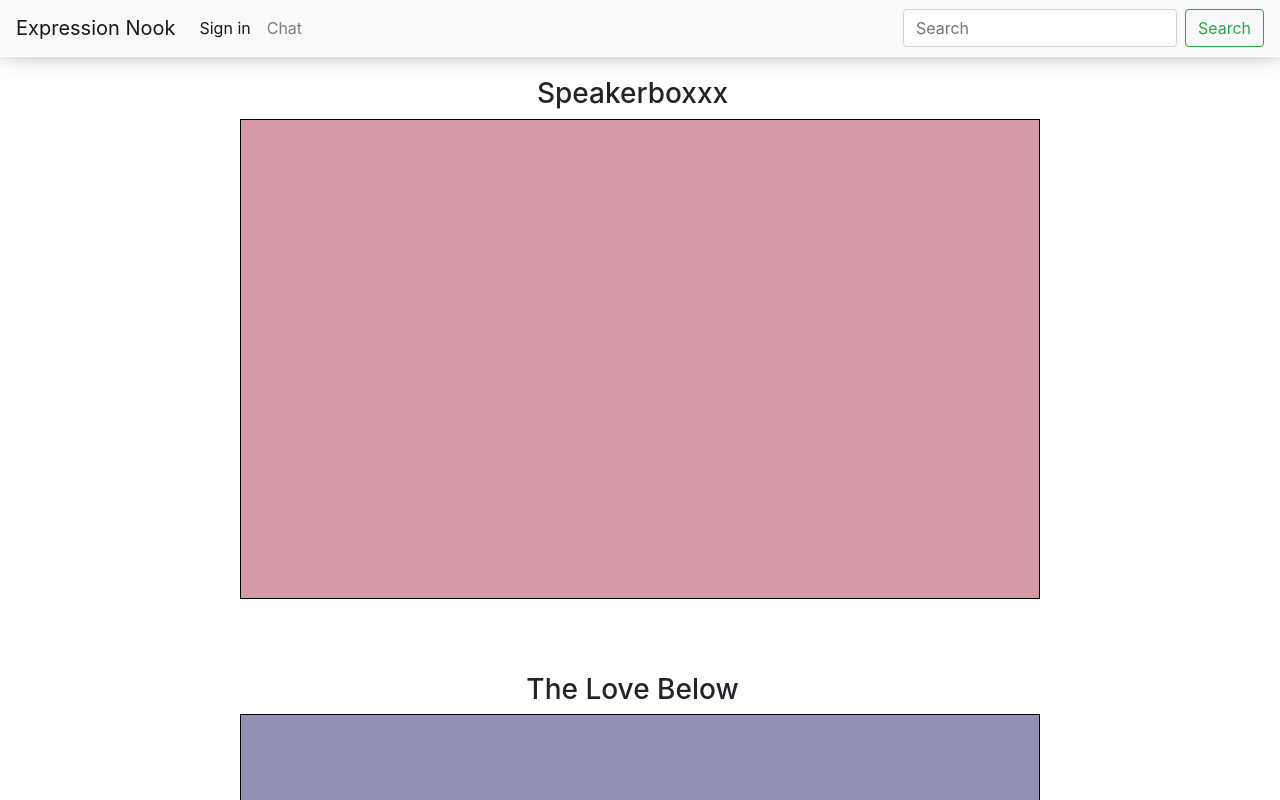
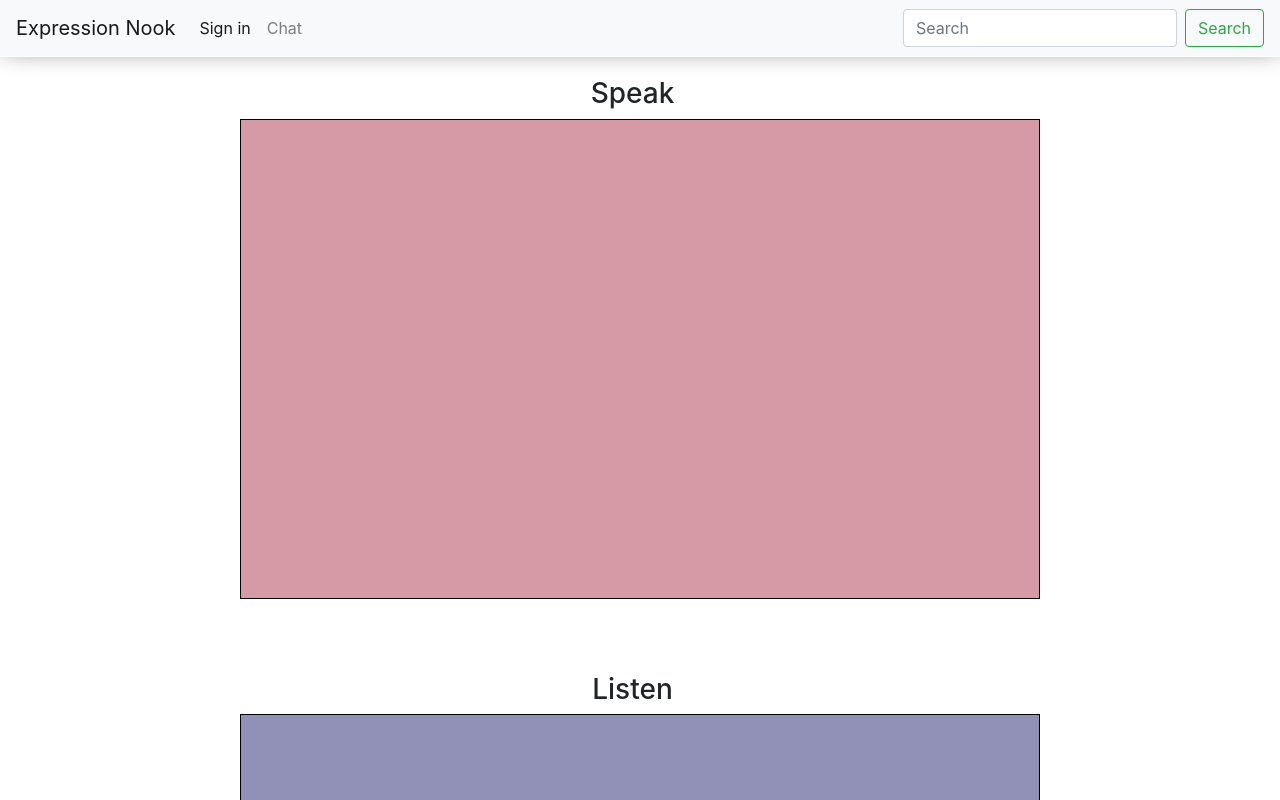
Before and after one commit to jds98929/speakeasy-react, a React (Create React App) app in the folder chat-react/: page /home in a window 1280 px wide. Shown: the top 800 px of the page. Built offline with nearby package versions, Linux system fonts and the light colour scheme; no server answers; the HTML template or start-up script is replaced by a standard one.

Commit message:
switched to prod

```diff
--- a/chat-react/src/App.tsx
+++ b/chat-react/src/App.tsx
@@ -9,7 +9,7 @@
 
 class App extends React.Component {
 
-  public socket = io.connect('http://localhost:3001');
+  public socket = io.connect('http://ec2-3-16-31-253.us-east-2.compute.amazonaws.com:3001');
 
   public render() {
     return (
--- a/chat-react/src/components/home/home.component.tsx
+++ b/chat-react/src/components/home/home.component.tsx
@@ -109,14 +109,14 @@
             <div>
             <div id="speaker-container">
                 <div className="text-center chat-heading-container">
-                    <h3 className="header">Speakerboxxx</h3>
+                    <h3 className="header">Speak</h3>
                 </div>
                 <div ref={this.speakerRef} className="display" id="speaker-display" dangerouslySetInnerHTML={{__html: speakerDisplay}}></div>
             </div>
             <br/>
             <div id="chat-container">
                 <div className="text-center chat-heading-container">
-                    <h3 className="header">The Love Below</h3>
+                    <h3 className="header">Listen</h3>
                 </div>
                 <div ref={this.chatRef} className="display" dangerouslySetInnerHTML={{__html: display}}></div>
                 <br/>
```
